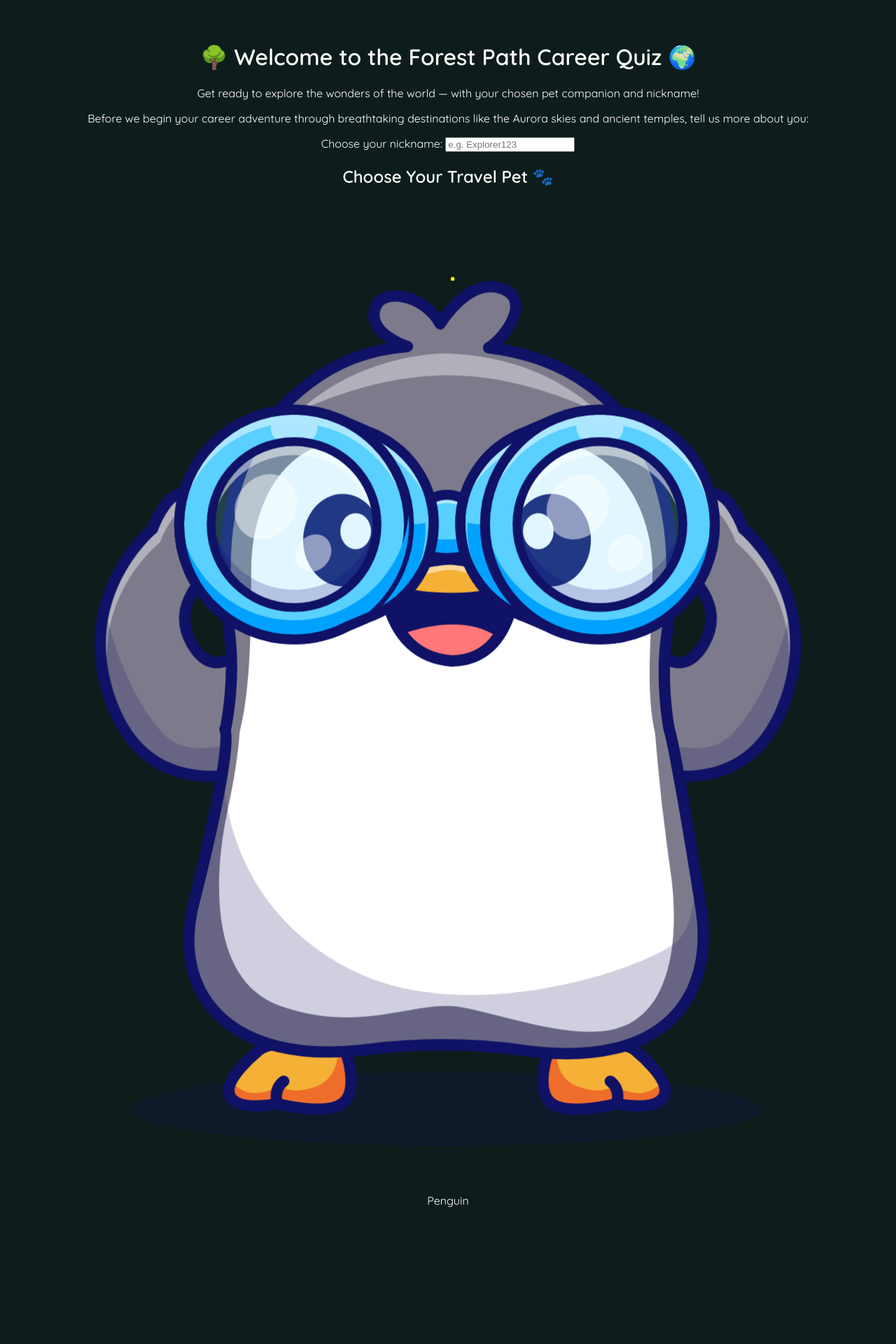
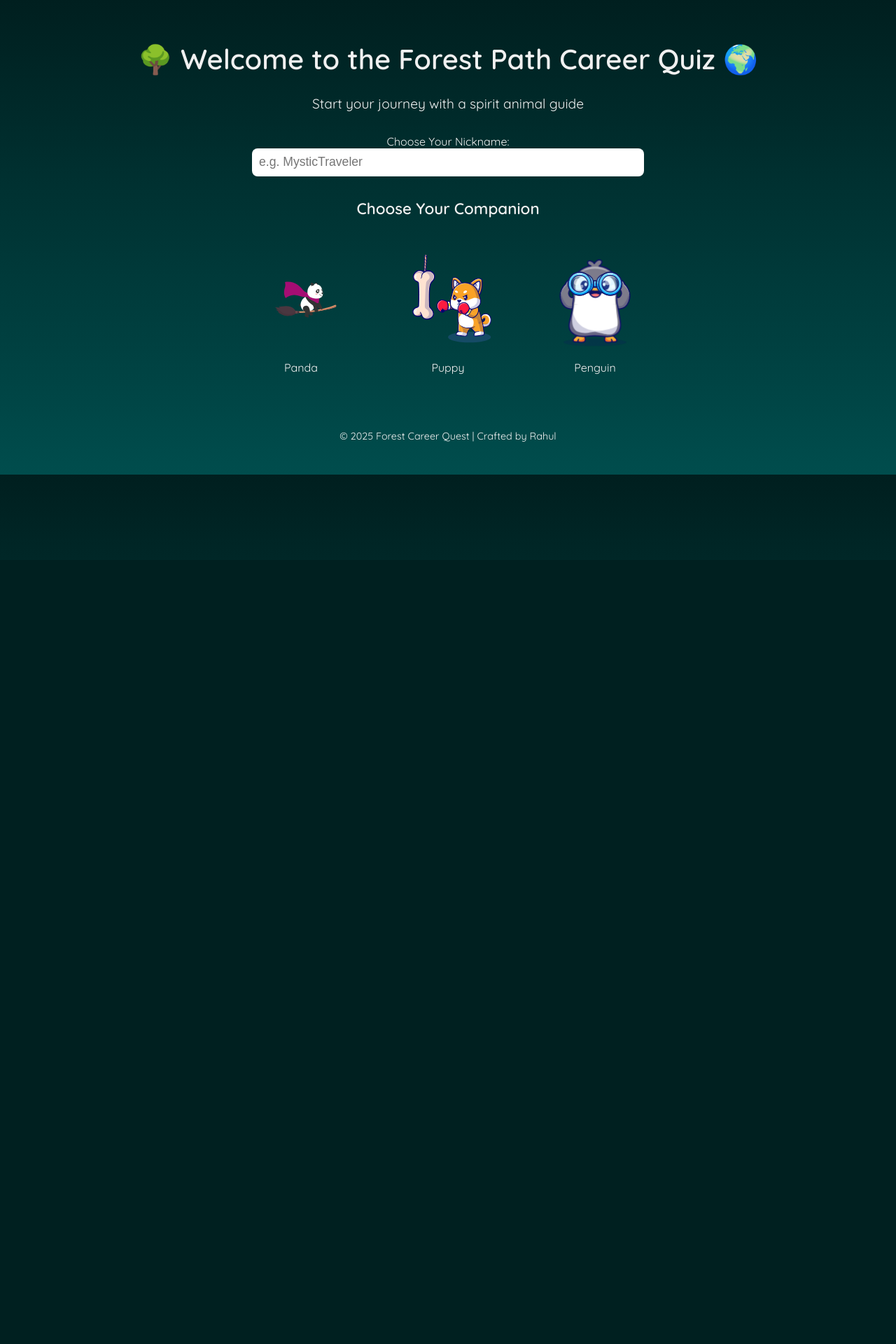
Before and after one commit to rahulerattu/forestquiz, a Flask app: page / in a window 1280 px wide. Shown: the top 1920 px of the page at 70% size. After the commit the page ends 678 px from the top, so only its background shows below. Run offline with Flask 3, Linux system fonts and the light colour scheme; some libraries are stand-ins or nearby versions.

Commit message:
Update welcome page with GSAP animation, pet selection, and Lottie integration

```diff
--- a/templates/welcome.html
+++ b/templates/welcome.html
@@ -3,41 +3,113 @@
 <head>
   <meta charset="UTF-8">
   <meta name="viewport" content="width=device-width, initial-scale=1.0">
-  <title>Forest Path Career Quiz</title>
+  <title>Forest Path Career Quiz - Welcome</title>
   <link rel="stylesheet" href="{{ url_for('static', filename='css/style.css') }}">
   <link href="https://fonts.googleapis.com/css2?family=Quicksand:wght@400;600&display=swap" rel="stylesheet">
   <script src="https://cdnjs.cloudflare.com/ajax/libs/gsap/3.12.2/gsap.min.js"></script>
   <script src="https://cdnjs.cloudflare.com/ajax/libs/bodymovin/5.10.2/lottie.min.js"></script>
+  <style>
+    body {
+      cursor: url('{{ url_for('static', filename='images/custom-cursor.png') }}'), auto;
+      font-family: 'Quicksand', sans-serif;
+      background: linear-gradient(to bottom, #001f1f, #004d4d);
+      color: #f0f0f0;
+      overflow-x: hidden;
+      margin: 0;
+      padding: 0;
+    }
+    .container {
+      padding: 2rem;
+      max-width: 900px;
+      margin: auto;
+    }
+    header h1 {
+      text-align: center;
+      font-size: 2.5rem;
+    }
+    .tagline {
+      text-align: center;
+      font-size: 1.2rem;
+      margin: 1rem 0;
+    }
+    .nickname-input {
+      text-align: center;
+      margin: 2rem 0;
+    }
+    .nickname-input input {
+      padding: 0.6rem;
+      font-size: 1.1rem;
+      border-radius: 8px;
+      border: none;
+      width: 60%;
+    }
+    .choose-title {
+      text-align: center;
+      font-size: 1.4rem;
+      margin-top: 2rem;
+    }
+    .pet-selection {
+      display: flex;
+      justify-content: center;
+      gap: 40px;
+      flex-wrap: wrap;
+      margin-top: 2rem;
+    }
+    .pet-option {
+      cursor: pointer;
+      padding: 15px;
+      border-radius: 10px;
+      transition: all 0.3s ease;
+      text-align: center;
+    }
+    .pet-option.selected {
+      box-shadow: 0 0 20px 6px #80dfff;
+      transform: scale(1.1);
+    }
+    .lottie {
+      width: 140px;
+      height: 140px;
+      margin-bottom: 10px;
+    }
+    .start-button {
+      display: inline-block;
+      margin: 2rem auto;
+      padding: 0.8rem 2rem;
+      background-color: #00b3b3;
+      color: white;
+      font-weight: bold;
+      border-radius: 10px;
+      text-align: center;
+      font-size: 1.1rem;
+      text-decoration: none;
+      transition: background 0.3s ease;
+    }
+    .start-button:hover {
+      background-color: #009999;
+    }
+    footer {
+      text-align: center;
+      margin-top: 3rem;
+      font-size: 0.9rem;
+    }
+  </style>
 </head>
 <body>
 
-<div class="forest-overlay"></div>
-<div class="firefly"></div>
-<div class="firefly"></div>
-<div class="firefly"></div>
-<div class="firefly"></div>
-<div class="firefly"></div>
-
 <div class="container">
-  <header id="hero-header">
+  <header>
     <h1>🌳 Welcome to the Forest Path Career Quiz 🌍</h1>
-    <p class="tagline">Get ready to explore the wonders of the world — with your chosen pet companion and nickname!</p>
+    <p class="tagline">Start your journey with a spirit animal guide</p>
   </header>
 
   <main>
-    <p class="intro">Before we begin your career adventure through breathtaking destinations like the Aurora skies and ancient temples, tell us more about you:</p>
-
     <div class="nickname-input">
-      <label for="nickname">Choose your nickname:</label>
-      <input type="text" id="nickname" placeholder="e.g. Explorer123">
+      <label for="nickname">Choose Your Nickname:</label><br>
+      <input type="text" id="nickname" placeholder="e.g. MysticTraveler">
     </div>
 
-    <h2 class="choose-title">Choose Your Travel Pet 🐾</h2>
+    <h2 class="choose-title">Choose Your Companion</h2>
     <div class="pet-selection">
-      <div class="pet-option" data-pet="penguin">
-        <div class="lottie" id="penguin-animation"></div>
-        <p>Penguin</p>
-      </div>
       <div class="pet-option" data-pet="panda">
         <div class="lottie" id="panda-animation"></div>
         <p>Panda</p>
@@ -46,17 +118,17 @@
         <div class="lottie" id="puppy-animation"></div>
         <p>Puppy</p>
       </div>
-      <div class="pet-option" data-pet="bat">
-        <div class="lottie" id="bat-animation"></div>
-        <p>Bat</p>
+      <div class="pet-option" data-pet="penguin">
+        <div class="lottie" id="penguin-animation"></div>
+        <p>Penguin</p>
       </div>
     </div>
 
-    <a href="{{ url_for('quiz') }}" class="start-button" id="start-btn" style="display:none;">Start the Journey</a>
+    <a href="{{ url_for('quiz') }}" class="start-button" id="start-btn" style="display:none;">Start Journey</a>
   </main>
 
   <footer>
-    <p>&copy; 2025 Forest Career Quest | Crafted with ❤️ by Rahul</p>
+    <p>&copy; 2025 Forest Career Quest | Crafted by Rahul</p>
   </footer>
 </div>
 
@@ -72,41 +144,10 @@
   };
 
   window.addEventListener("load", () => {
-    gsap.from("#hero-header", {
-      opacity: 0,
-      y: -50,
-      duration: 1.2,
-      ease: "power2.out"
-    });
-
-    gsap.from(".intro", {
-      opacity: 0,
-      y: 30,
-      duration: 1,
-      delay: 0.5,
-      ease: "power1.out"
-    });
-
-    gsap.from(".start-button", {
-      scale: 0,
-      duration: 0.8,
-      delay: 1,
-      ease: "back.out(1.7)"
-    });
-
-    gsap.to(".firefly", {
-      x: () => Math.random() * 100 - 50,
-      y: () => Math.random() * 100 - 50,
-      repeat: -1,
-      yoyo: true,
-      duration: 3,
-      ease: "sine.inOut"
-    });
-
-    loadLottie("penguin-animation", "{{ url_for('static', filename='lottie/penguin.json') }}");
+    gsap.from("header h1", { opacity: 0, y: -30, duration: 1 });
     loadLottie("panda-animation", "{{ url_for('static', filename='lottie/panda.json') }}");
     loadLottie("puppy-animation", "{{ url_for('static', filename='lottie/puppy.json') }}");
-    loadLottie("bat-animation", "{{ url_for('static', filename='lottie/bat.json') }}");
+    loadLottie("penguin-animation", "{{ url_for('static', filename='lottie/penguin.json') }}");
   });
 
   const pets = document.querySelectorAll('.pet-option');
```
